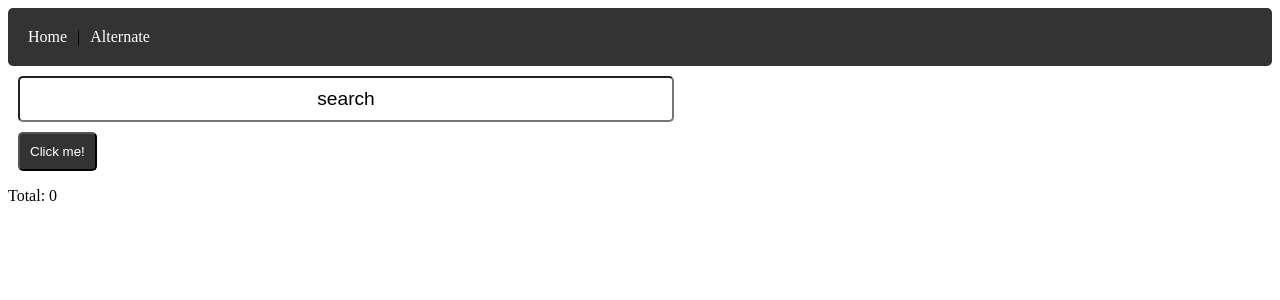
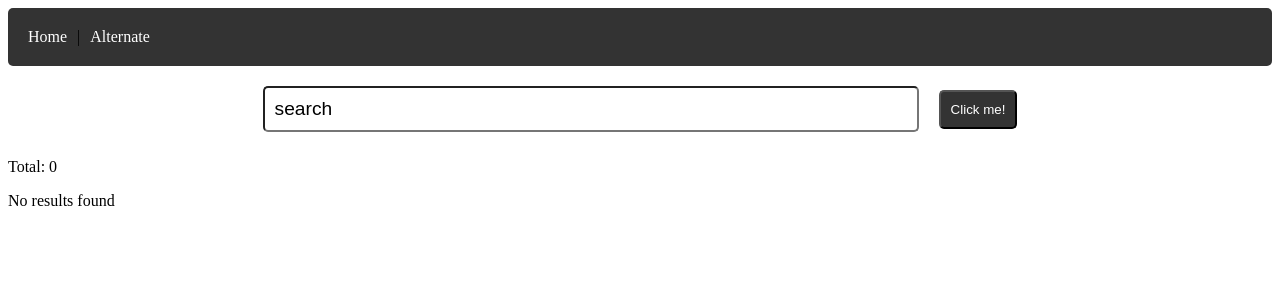
Before and after one commit to ldduck/nfsa-project2-11841-LDuck, a Vue app: page / in a window 1280 px wide. Shown: the top 300 px of the page. Built offline with nearby package versions, Linux system fonts and the light colour scheme.

Commit message:
Style Progression

```diff
--- a/src/components/TheFetch.vue
+++ b/src/components/TheFetch.vue
@@ -74,11 +74,17 @@ export default {
 
 <template>
   <div>
+    <div class="searchContainer">
       <input class="searchContainer" id="searchBar" v-model="searchString" placeholder="query" />
       <button class="searchContainer" id="fetchButton" @click="fetchData">Click me!</button>
+    </div>
 
     <p>Total: {{ total }}</p>
 
+    <div v-if="resultSet.length === 0">
+      <p>No results found</p>
+    </div>
+    <div>
       <ul role="list" class="list-v">
         <li v-for="(result, index) in resultSet" :key="result[index]">
           <h2>{{ result['title'] }}</h2>
@@ -95,14 +101,15 @@ export default {
         </li>
       </ul>
     </div>
+  </div>
 </template>
 
 <style scoped>
 .searchContainer {
-  display: block;
-  margin-left: auto;
-  margin-right: auto;
-  text-align: center;
+  display: flex;
+  justify-content: center;
+  align-items: center;
+  margin: 10px auto;
 }
 #fetchButton {
   background-color: #333;
@@ -128,6 +135,10 @@ export default {
 }
 
 .list-v {
+  display: flex;
+  flex-wrap: wrap;
+  justify-content: center;
+  align-items: center;
   list-style-type: none;
   padding: 0;
 }
```
Lines whose indentation alone changed are shown as unchanged.
